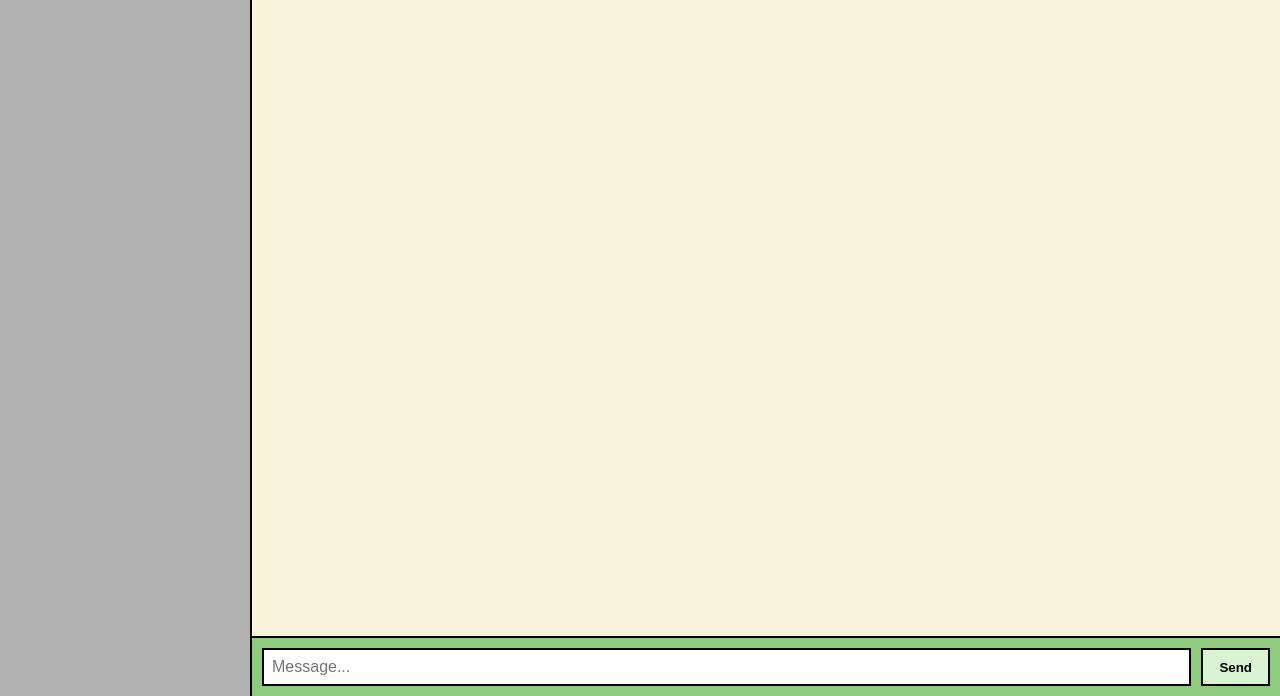
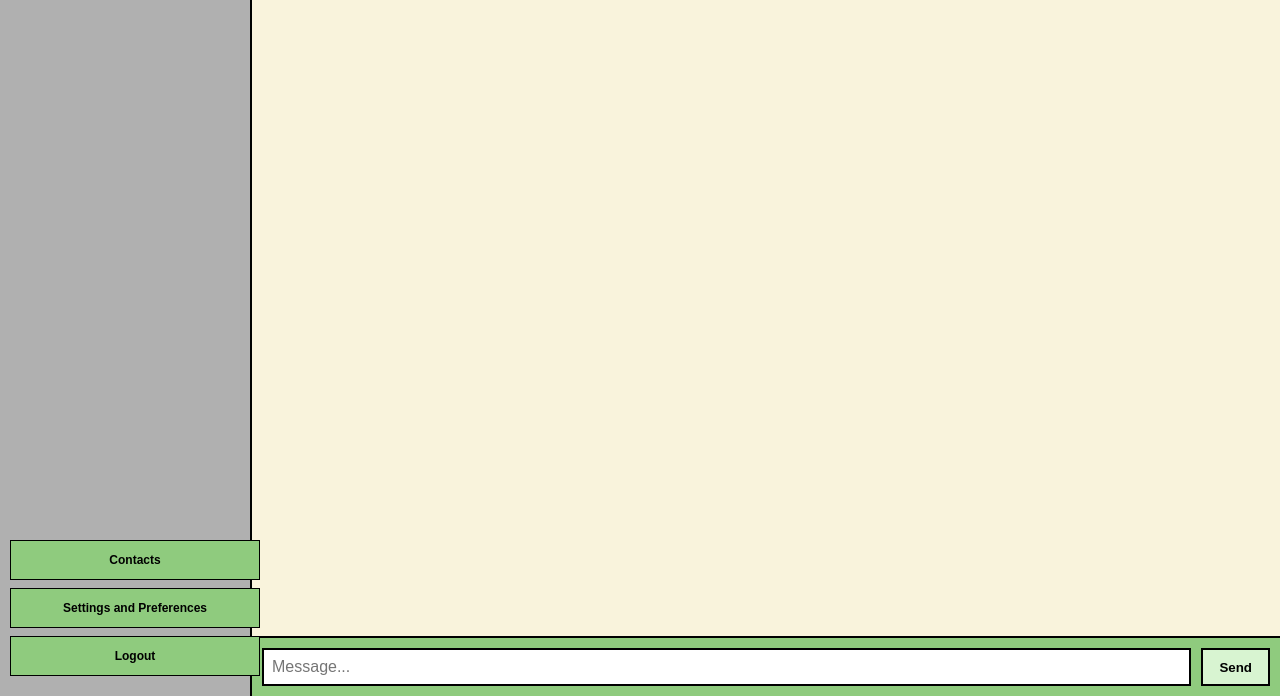
Before and after one commit to Austyn-Reichback/CSE-350-summer, a plain HTML site: page index.html in a window 1280 px wide. Shown: the part 104-800 px from the top of the page. Drawn offline with Linux system fonts and the light colour scheme.

Commit message:
Messed up. Trying to fix it now.

```diff
--- a/index.html
+++ b/index.html
@@ -7,16 +7,18 @@
 </head>
 <body>
     <div class="container">
-       <div class="sidebar-wrapper" style="position: relative;">
+       <div class="sidebar-wrapper">
             <div class="sidebar">
                 <div class="sidebar-top"></div>
-            </div>
+
                 <div class="sidebar-buttons">
                     <button>Contacts</button>
                     <button>Settings and Preferences</button>
                     <button>Logout</button>
                 </div>
             </div>
+        </div>
+
 
 
         <!-- Main Chat Area -->
--- a/style.css
+++ b/style.css
@@ -25,28 +25,25 @@ body {
 
 /* Moved button container – position it where it used to be */
 .sidebar-buttons {
-  width: 100%;;
+  width: 100%;      /* full sidebar width */
   left: 0;
   bottom: 20px;
   position: absolute;
-  padding-left: 0;
+  padding: 0 10px;
   gap: 8px;
   display: flex;
   flex-direction: column;
 }
 
-/* Individual button styles */
 .sidebar-buttons button {
+  width: 100%;
+  height: 40px;      /* fixed consistent height */
   background-color: #8fcb7e;
   border: 1px solid black;
-  padding: 6px;
-  width: 100%;
   font-size: 12px;
   font-weight: bold;
   cursor: pointer;
-  width: 100%;
-  height: 40px;
-  box-sizing: border-box;
+  box-sizing: border-box; /* prevent overflow from padding/border */
 }
 
 .main {
@@ -64,7 +61,6 @@ body {
   position: fixed;
   top: 0;
   left: 0px;
-  width: 100%;
   right: 0;
   height: 60px;
   background-color: #8fcb7e;
```
Lines whose indentation alone changed are shown as unchanged.
